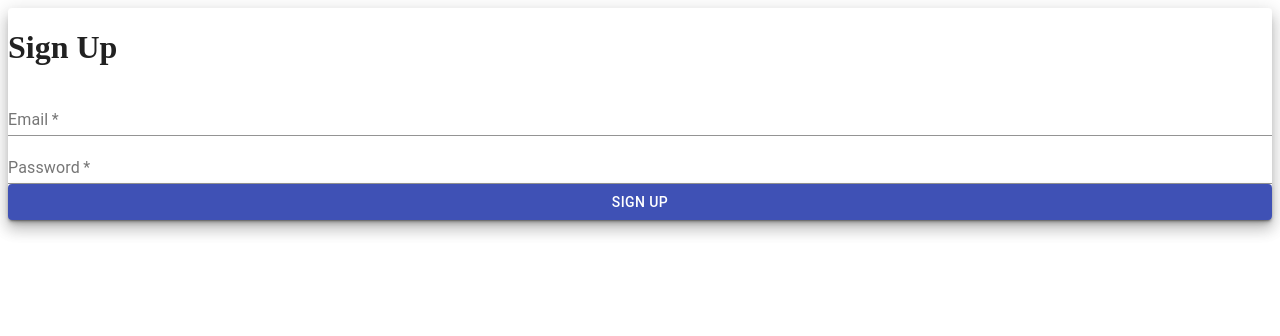
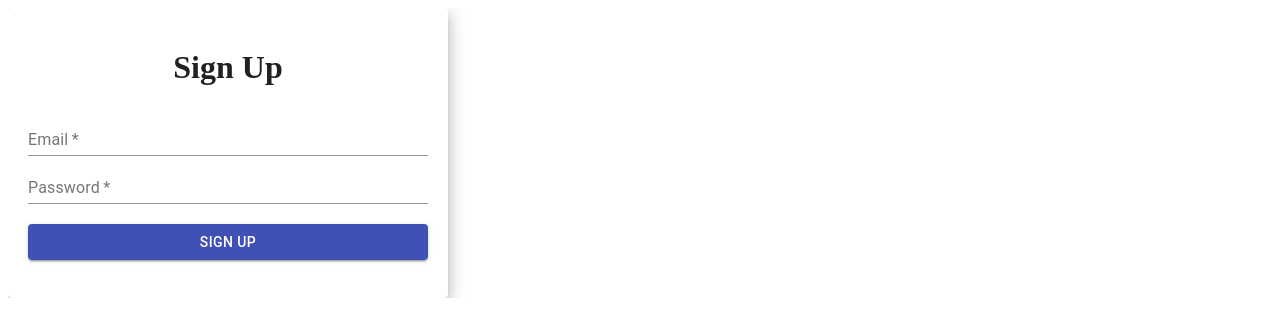
Before and after one commit to Stickman008/rationaler, a Next.js app: page /SignUp in a window 1280 px wide. Shown: the top 336 px of the page. Built offline with nearby package versions, Linux system fonts and the light colour scheme.

Commit message:
Fix Signup and longin CSS

```diff
--- a/src/pages/SignUp.css
+++ b/src/pages/SignUp.css
@@ -1,21 +1,27 @@
-.main__login {
-    min-height: 500px;
-    margin: auto;
+.main__signup {
+  overflow: hidden;
+  display: flex;
+  align-items: center;
 }
 
 .main__paper {
+  text-align: center;
   padding: 20px;
-    height: 50vh;
   width: 400px;
-    margin: 60px auto;
+  height: 250px;
+}
+
+.main__paper > h1 {
+  -webkit-user-select: none;
+  -moz-user-select: none;
+  -ms-user-select: none;
+  user-select: none;
 }
 
 .main__form {
-      margin-bottom: 10px;
-      display: flex;
-      flex-direction: column;
+
 }
 
-  .main__form > h1 {
-    text-align: center;
+.main__form > Button {
+  margin-top: 20px;
 }
--- a/src/pages/SignUp.js
+++ b/src/pages/SignUp.js
@@ -1,8 +1,8 @@
 import React from "react";
 import { useState } from "react";
 import { Redirect } from "react-router-dom";
-import firebase from "firebase";
-import { Paper, FormControl, TextField, Button } from "@material-ui/core";
+import { Paper, TextField, Button } from "@material-ui/core";
+import "./SignUp.css";
 import firebaseConfig from "../config";
 
 function SignUp() {
@@ -28,11 +28,10 @@ function SignUp() {
   }
 
   return (
-    <div className="main__login">
+    <div className="main__signup">
       <Paper elevation={10} className="main__paper">
-        <FormControl className="main__formControl" fullWidth>
-          <form onSubmit={handleSubmit}>
         <h1>Sign Up</h1>
+        <form onSubmit={handleSubmit} className="main__form">
           <TextField
             label="Email"
             placeholder="Enter email"
@@ -56,7 +55,6 @@ function SignUp() {
             Sign up
           </Button>
         </form>
-        </FormControl>
       </Paper>
     </div>
   );
```
Also changed, not shown: src/pages/Login.js (+3 -4 lines). Lines whose indentation alone changed are shown as unchanged.
